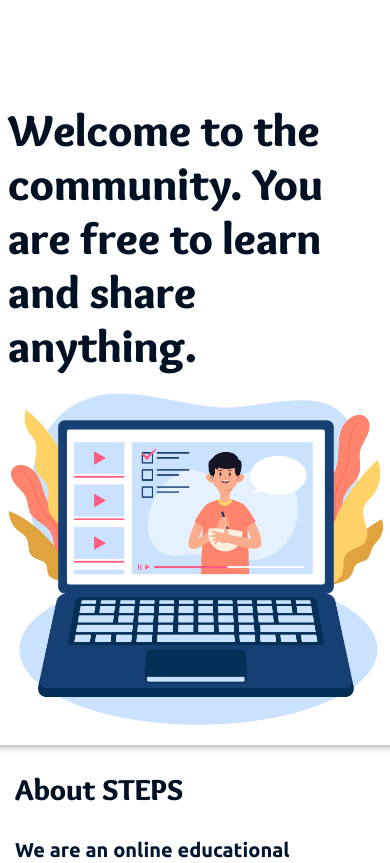
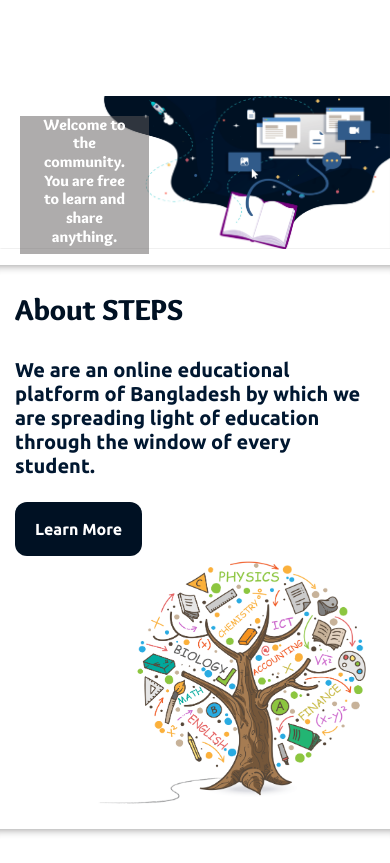
Before and after one commit to Anikcsejnu/steps-web, a Django app: page / in a window 390 px wide. Shown: the top 863 px of the page. Run offline with Django 3.2, Linux system fonts and the light colour scheme; some libraries are stand-ins or nearby versions; some web fonts are replaced.

Commit message:
Added home background

```diff
--- a/home/templates/home/base.html
+++ b/home/templates/home/base.html
@@ -108,13 +108,19 @@
                 margin-left: auto;
             }
         }
+
+        @media screen and (max-width: 354px) {
+            .tl {
+                width: 150px;
+            }
+        }
     </style>
     <!-- header -->
     <header class="header">
 
         <!-- navbar -->
         <nav class="navbar navbar-custom smart-scroll navbar-expand-lg navbar-dark ">
-            <img src="{% static 'home/images/2.png' %}" alt="" style="width: 267px;height: auto;">
+            <img src="{% static 'home/images/2.png' %}" alt="" class="tl" style="width: 267px;height: auto;">
             <button class="navbar-toggler" type="button" data-toggle="collapse" data-target="#main_nav" aria-expanded="false" aria-label="Toggle navigation">
       <span class="navbar-toggler-icon"></span>
             </button>
--- a/home/templates/home/index.html
+++ b/home/templates/home/index.html
@@ -101,14 +101,28 @@
             padding: 15px 10px;
         }
     }
+
+    .containerr {
+        position: relative;
+    }
+    /* Bottom right text */
+
+    .text-block {
+        position: absolute;
+        top: 5vw;
+        left: 5vw;
+        background-color: rgb(95, 91, 91, 0.5);
+        color: white;
+        padding-left: 20px;
+        padding-right: 20px;
+        margin-bottom: auto;
+    }
 </style>
 <section>
-    <div class="row" style="align-items: center;">
-        <div class="col-sm-6">
-            <h1 class="ml-2 mt-2">Welcome to the community. You are free to learn and share anything.</h1>
-        </div>
-        <div class="col-sm-6">
-            <img class="img-fluid w-100" src="static/home/images/homeclassroom.png" alt="about">
+    <div class="containerr">
+        <img src="{% static 'home/images/homebackground.png' %}" alt="home" style="width:100%;">
+        <div class="col-md-4 col-sm-4 col-4 text-block">
+            <h2 class="text-white" style="font-size: 4vw;text-align: center;">Welcome to the community. <br> You are free to learn and share anything.</h2>
         </div>
     </div>
 </section>
```
Also changed, not shown: home/static/home/images/homebackground.png (added).
